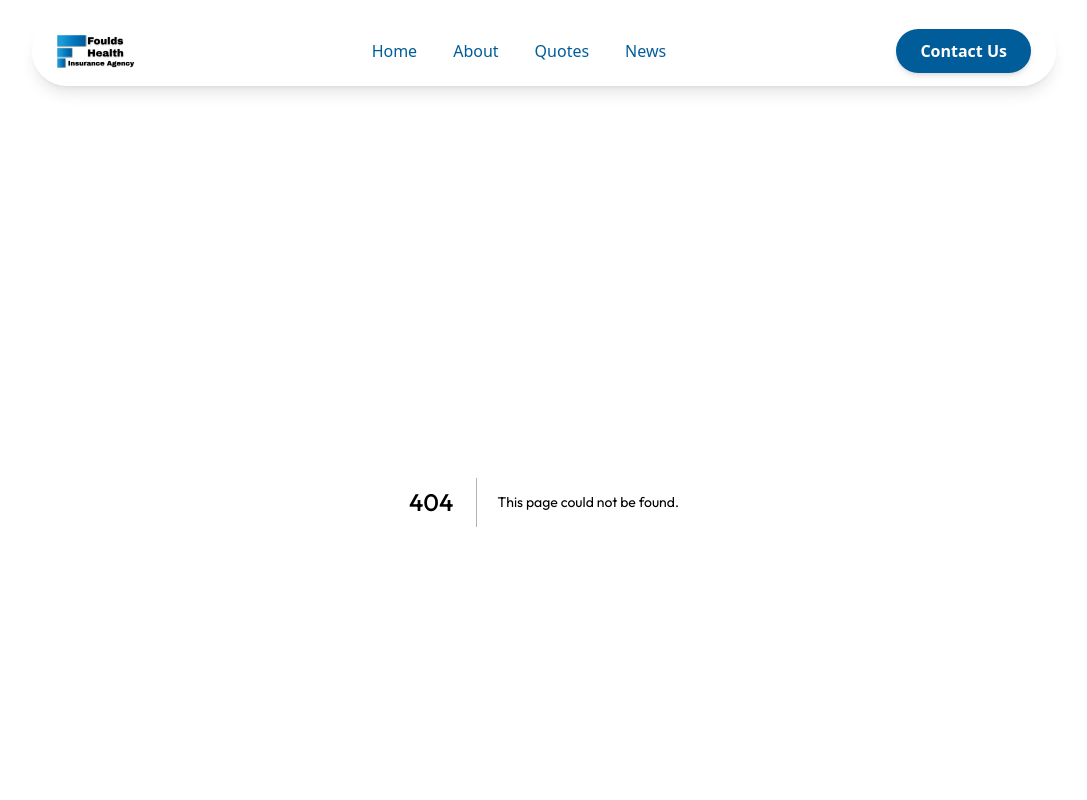
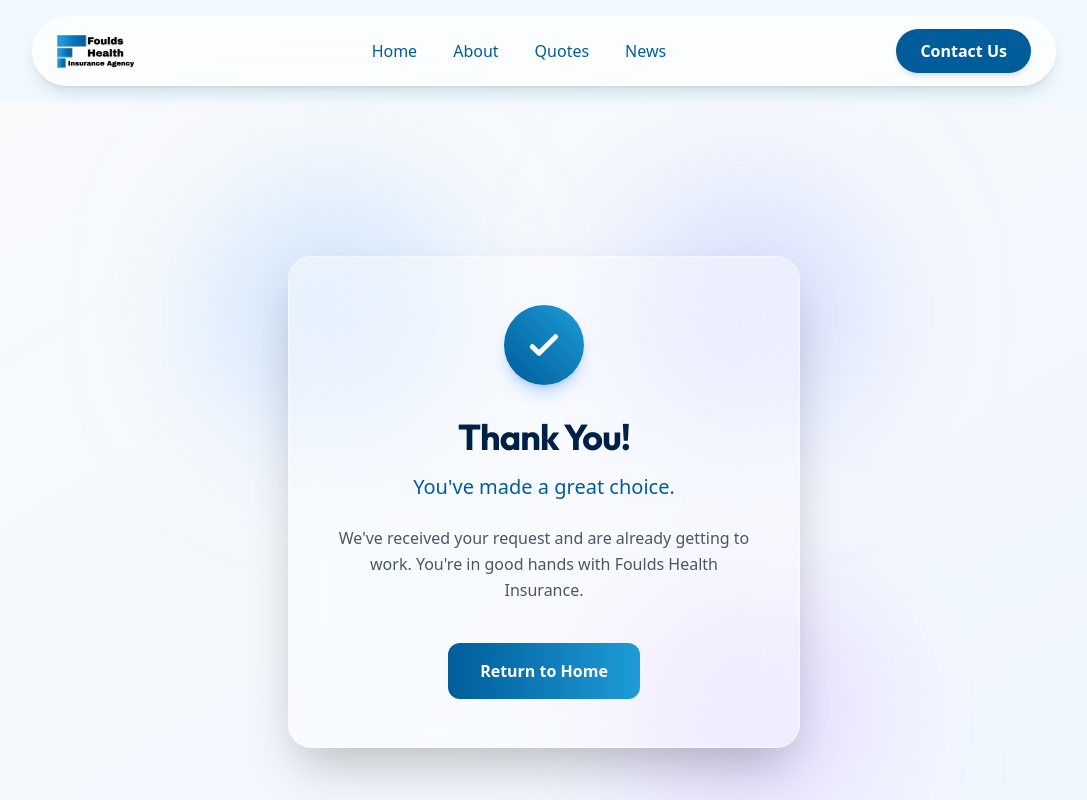
Before and after one commit to MustangTris/fhi65-revamp, a Next.js app: page /thank-you in a window 1280 px wide. Before the commit this address had no page. Shown: the top 800 px of the page, without its empty margins (96-1183 px from the left). Built offline with nearby package versions, Linux system fonts and the light colour scheme.

Commit message:
lead form fix

```diff
--- /dev/null
+++ b/public/test-form.html
@@ -0,0 +1,140 @@
+<!DOCTYPE html>
+<html lang="en">
+<head>
+    <meta charset="UTF-8">
+    <meta name="viewport" content="width=device-width, initial-scale=1.0">
+    <title>AgencyBloc Test Form</title>
+    <style>
+        .abLeadForm *,
+        .abLeadForm *:before,
+        .abLeadForm *:after {
+            -webkit-box-sizing: border-box;
+            -moz-box-sizing: border-box;
+            box-sizing: border-box;
+        }
+
+        .abLeadForm {
+            padding: 15px;
+            background: #FFF;
+            border: 1px solid #ddd;
+            border-radius: 4px;
+            margin: 50px auto;
+            max-width: 290px;
+            display: block;
+            color: black;
+            font-size: 16px;
+        }
+
+        .abLeadForm p {
+            margin: 0 0 1em 0;
+        }
+
+        .abLeadForm input[type="text"],
+        .abLeadForm select,
+        .abLeadForm input[type="date"] {
+            width: 100%;
+            padding: 8px;
+            background: white;
+            border-radius: 4px;
+            border: 1px solid #ccc;
+            font-size: 1em;
+            max-width: 100%;
+        }
+
+
+        .abLeadForm input[type="checkbox"] {
+            width: auto;
+            margin-right: 8px;
+            vertical-align: middle;
+        }
+
+        .abLeadForm label {
+            display: inline-block;
+            vertical-align: middle;
+        }
+
+
+        .invalid-message {
+            display: none;
+            color: #8b0000;
+        }
+
+        .abLeadForm:has(:user-invalid) .invalid-message {
+            display: block;
+        }
+
+        .abLeadForm input[type="text"]:user-invalid,
+        .abLeadForm input[type="date"]:user-invalid,
+        .abLeadForm select:user-invalid {
+            outline: 2px solid #8b0000;
+        }
+
+        .form-action {
+            display: flex;
+            gap: 1rem;
+            align-items: center;
+        }
+
+        .abLeadForm button[type="submit"] {
+            width: auto;
+            padding: 16px;
+            background: #333;
+            color: white;
+            border-radius: 4px;
+            border: 0px;
+            font-size: 1em;
+            cursor: pointer;
+        }
+
+        .abHP {
+            display: none !important;
+        }
+    </style>
+</head>
+<body>
+
+    <form autocomplete="off" action="https://app.agencybloc.com/fp/webToLead/v1/QWY3BZ6DIFZ7PNCQKGGP/" method="post" class="abLeadForm">
+
+        <p id='invalidMessage' class='invalid-message'>Please review the form.</p>
+        <p><label for='firstName'>First Name (required)</label><br /><input type='text' name='firstName' id='firstName' required aria-required='true'></p>
+
+        <p><label for='middleInitial'>Middle Name</label><br /><input type='text' name='middleInitial' id='middleInitial'></p>
+
+        <p><label for='lastName'>Last Name (required)</label><br /><input type='text' name='lastName' id='lastName' required aria-required='true'></p>
+
+        <p><label for='street1'>Street 1</label><br /><input type='text' name='street1' id='street1'></p>
+
+        <p><label for='street2'>Street 2</label><br /><input type='text' name='street2' id='street2'></p>
+
+        <p><label for='city'>City</label><br /><input type='text' name='city' id='city'></p>
+
+        <p><label for='zip'>Zip</label><br /><input type='text' name='zip' id='zip'></p>
+
+        <p><label for='stateAbbrev'>State Abbreviation</label><br /><input type='text' name='stateAbbrev' id='stateAbbrev'></p>
+
+        <p><label for='email'>Email</label><br /><input type='text' name='email' id='email'></p>
+
+        <p><label for='cellPhone'>Cell Phone</label><br /><input type='text' name='cellPhone' id='cellPhone'></p>
+
+        <p><label for='birthDate'>Date of Birth</label><br /><input type='date' name='birthDate' id='birthDate'></p>
+
+        <p><label for='custom_Gender'>Gender</label><br /><select name='custom_Gender' id='custom_Gender'>
+                <option value=''></option>
+                <option value="Male">Male</option>
+                <option value="Female">Female</option>
+                <option value="Other">Other</option>
+            </select></p>
+
+        <p class="abHP">
+            <label for="_Website">Website</label>
+            <input type="text" name="_Website" value="">
+        </p>
+
+        <div class="form-action">
+            <button type="submit" aria-describedby="invalidMessage">Submit</button>
+        </div>
+
+    </form>
+
+</body>
+</html>
--- a/src/app/globals.css
+++ b/src/app/globals.css
@@ -25,6 +25,42 @@
 
     100% {
       transform: translate(0px, 0px) scale(1);
+    }
+  }
+
+  --animate-fade-in-up: fade-in-up 0.8s ease-out forwards;
+
+  @keyframes fade-in-up {
+    0% {
+      opacity: 0;
+      transform: translateY(20px);
+    }
+
+    100% {
+      opacity: 1;
+      transform: translateY(0);
+    }
+  }
+
+  --animate-scale-in: scale-in 0.6s ease-out forwards;
+
+  @keyframes scale-in {
+    0% {
+      opacity: 0;
+      transform: scale(0.8);
+    }
+
+    100% {
+      opacity: 1;
+      transform: scale(1);
+    }
+  }
+
+  --animate-shine: shine 1.5s ease-in-out infinite;
+
+  @keyframes shine {
+    100% {
+      left: 125%;
     }
   }
 }
--- /dev/null
+++ b/src/app/thank-you/page.tsx
@@ -0,0 +1,64 @@
+import Link from "next/link";
+import { Metadata } from "next";
+
+export const metadata: Metadata = {
+    title: "Thank You | Foulds Health Insurance",
+    description: "Thank you for your quote request. We will be in touch shortly.",
+};
+
+export default function ThankYouPage() {
+    return (
+        <div className="min-h-screen flex items-center justify-center bg-gradient-to-br from-slate-50 to-blue-50 p-4">
+            <div className="relative w-full max-w-lg">
+                {/* Background decorative blobs */}
+                <div className="absolute -top-20 -left-20 w-64 h-64 bg-blue-400 rounded-full mix-blend-multiply filter blur-3xl opacity-20 animate-blob"></div>
+                <div className="absolute -bottom-20 -right-20 w-64 h-64 bg-purple-400 rounded-full mix-blend-multiply filter blur-3xl opacity-20 animate-blob animation-delay-2000"></div>
+                <div className="absolute -top-20 -right-20 w-64 h-64 bg-indigo-400 rounded-full mix-blend-multiply filter blur-3xl opacity-20 animate-blob animation-delay-4000"></div>
+
+                {/* Glass Card */}
+                <div className="relative backdrop-blur-xl bg-white/40 border border-white/50 shadow-2xl rounded-3xl p-8 md:p-12 text-center overflow-hidden animate-fade-in-up">
+
+                    {/* Shine effect */}
+                    <div className="absolute inset-0 bg-gradient-to-tr from-white/0 via-white/40 to-white/0 opacity-0 hover:opacity-100 transition-opacity duration-700 pointer-events-none transform -skew-x-12 translate-x-full hover:animate-shine"></div>
+
+                    {/* Success Icon */}
+                    <div className="mx-auto mb-8 flex items-center justify-center w-20 h-20 rounded-full bg-gradient-to-tr from-[#005d9a] to-[#1e9cd7] shadow-lg shadow-blue-500/30 animate-scale-in">
+                        <svg
+                            className="w-10 h-10 text-white"
+                            fill="none"
+                            stroke="currentColor"
+                            viewBox="0 0 24 24"
+                            xmlns="http://www.w3.org/2000/svg"
+                        >
+                            <path
+                                strokeLinecap="round"
+                                strokeLinejoin="round"
+                                strokeWidth="3"
+                                d="M5 13l4 4L19 7"
+                            ></path>
+                        </svg>
+                    </div>
+
+                    {/* Content */}
+                    <h1 className="text-3xl md:text-4xl font-bold text-[#002147] mb-4 tracking-tight">
+                        Thank You!
+                    </h1>
+                    <p className="text-xl text-[#005d9a] font-medium mb-6">
+                        You've made a great choice.
+                    </p>
+                    <p className="text-gray-600 mb-10 leading-relaxed">
+                        We've received your request and are already getting to work. You're in good hands with Foulds Health Insurance.
+                    </p>
+
+                    {/* Button */}
+                    <Link
+                        href="/"
+                        className="inline-flex items-center justify-center px-8 py-4 text-base font-bold text-white transition-all duration-200 bg-gradient-to-r from-[#005d9a] to-[#1e9cd7] rounded-xl hover:shadow-lg hover:shadow-blue-500/30 hover:-translate-y-0.5 focus:outline-none focus:ring-2 focus:ring-offset-2 focus:ring-blue-500"
+                    >
+                        Return to Home
+                    </Link>
+                </div>
+            </div>
+        </div>
+    );
+}
--- a/src/components/forms/AgencyBlocForm.tsx
+++ b/src/components/forms/AgencyBlocForm.tsx
@@ -1,31 +1,8 @@
 "use client";
 
-import React, { useEffect } from 'react';
+import React from 'react';
 
 const AgencyBlocForm = () => {
-    useEffect(() => {
-        const checkboxes = document.querySelectorAll('.checkbox-list-item');
-
-        checkboxes.forEach(function (checkbox) {
-            checkbox.addEventListener('change', function (this: HTMLInputElement) {
-                const fieldName = this.getAttribute('data-field-name');
-                if (!fieldName) return;
-                const hiddenField = document.querySelector(`input[name="${fieldName}"]`) as HTMLInputElement;
-
-                if (hiddenField) {
-                    const selectedValues: string[] = [];
-                    const matchingCheckboxes = document.querySelectorAll(`.checkbox-list-item[data-field-name="${fieldName}"]:checked`) as NodeListOf<HTMLInputElement>;
-
-                    matchingCheckboxes.forEach(function (cb) {
-                        selectedValues.push(cb.value);
-                    });
-
-                    hiddenField.value = selectedValues.join('||');
-                }
-            });
-        });
-    }, []);
-
     return (
         <div className="w-full max-w-md mx-auto">
             <style jsx>{`
@@ -100,7 +77,7 @@ const AgencyBlocForm = () => {
             `}</style>
 
             <form
-                autocomplete="off"
+                autoComplete="off"
                 action="https://app.agencybloc.com/fp/webToLead/v1/QWY3BZ6DIFZ7PNCQKGGP/"
                 method="post"
                 className="abLeadForm space-y-6"
```
